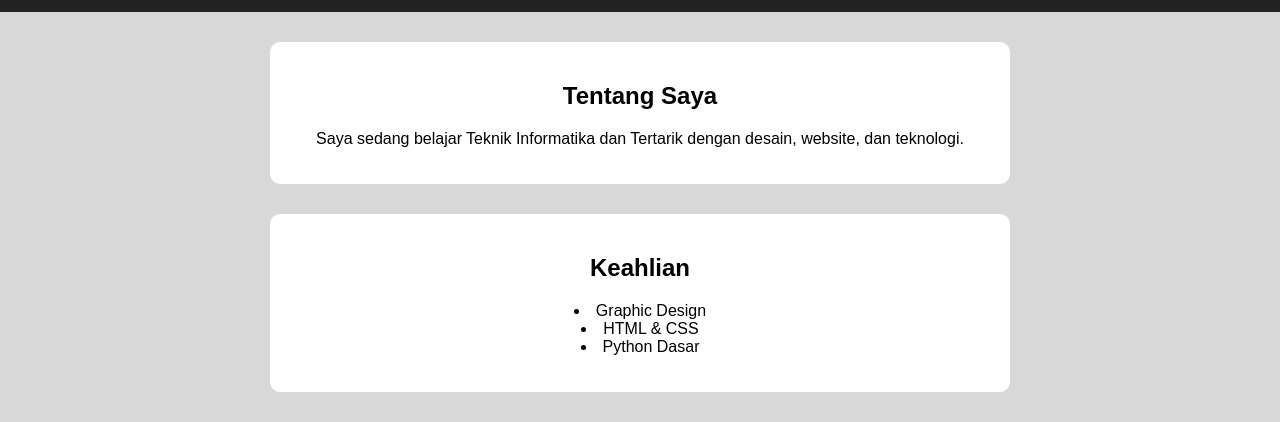
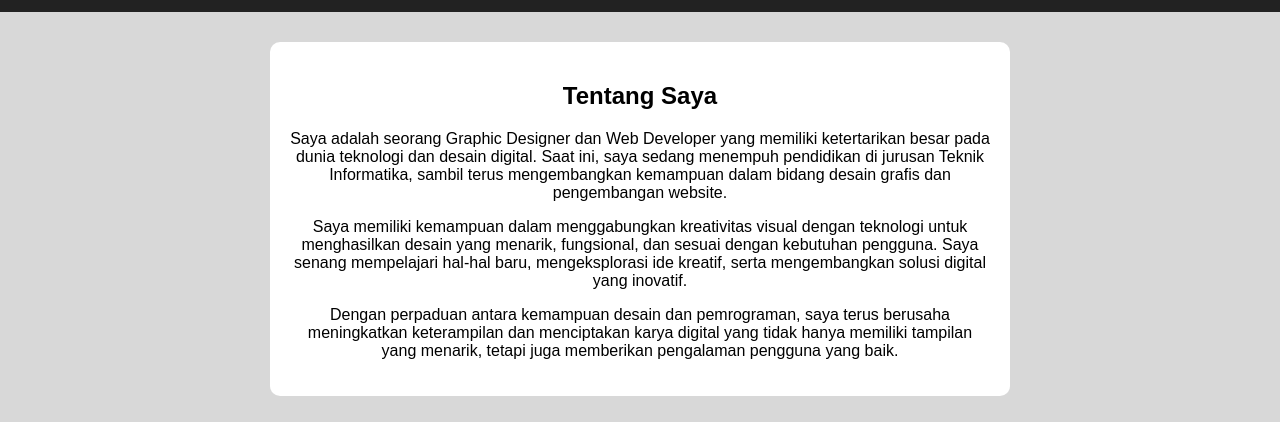
Before and after one commit to Azismhk/Portofolio-Azis, a plain HTML site: page index.html in a window 1280 px wide. Shown: the part 880-1302 px from the top of the page. Drawn offline with Linux system fonts and the light colour scheme.

Commit message:
Update index.html

```diff
--- a/index.html
+++ b/index.html
@@ -41,8 +41,14 @@
     <section id="about">
         <h2>Tentang Saya</h2>
         <p>
-            Saya sedang belajar Teknik Informatika dan Tertarik dengan desain, website, dan teknologi.
+            Saya adalah seorang Graphic Designer dan Web Developer yang memiliki ketertarikan besar pada dunia teknologi dan desain digital. Saat ini, saya sedang menempuh pendidikan di jurusan  Teknik Informatika, sambil terus mengembangkan kemampuan dalam bidang desain grafis dan pengembangan website.
         </p>
+        <p>
+           Saya memiliki kemampuan dalam menggabungkan kreativitas visual dengan teknologi untuk menghasilkan desain yang menarik, fungsional, dan sesuai dengan kebutuhan pengguna. Saya senang mempelajari hal-hal baru, mengeksplorasi ide kreatif, serta mengembangkan solusi digital yang inovatif.
+        </p>
+         <p>
+           Dengan perpaduan antara kemampuan desain dan pemrograman, saya terus berusaha meningkatkan keterampilan dan menciptakan karya digital yang tidak hanya memiliki tampilan yang menarik, tetapi juga memberikan pengalaman pengguna yang baik.
+         </p>
     </section>
 
     <section>
```
